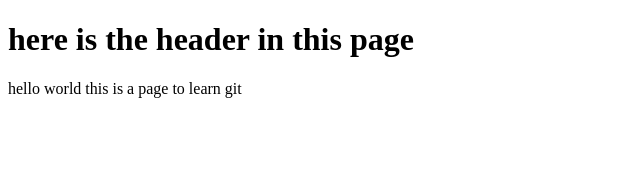
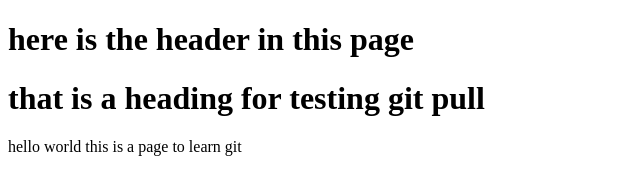
Before and after one commit to ZeyadMNagi/learning-git, a plain HTML site: page index.html in a window 1280 px wide. Shown: the whole page, without its empty margins (0-640 px from the left). Drawn offline with Linux system fonts and the light colour scheme.

Commit message:
Update index.html

```diff
--- a/index.html
+++ b/index.html
@@ -8,6 +8,7 @@
 </head>
 <body>
     <h1>here is the header in this page</h1>
+    <h1>that is a heading for testing git pull</h1>
     hello world
     <span>this is a page to learn git</span>
 </body>
```
